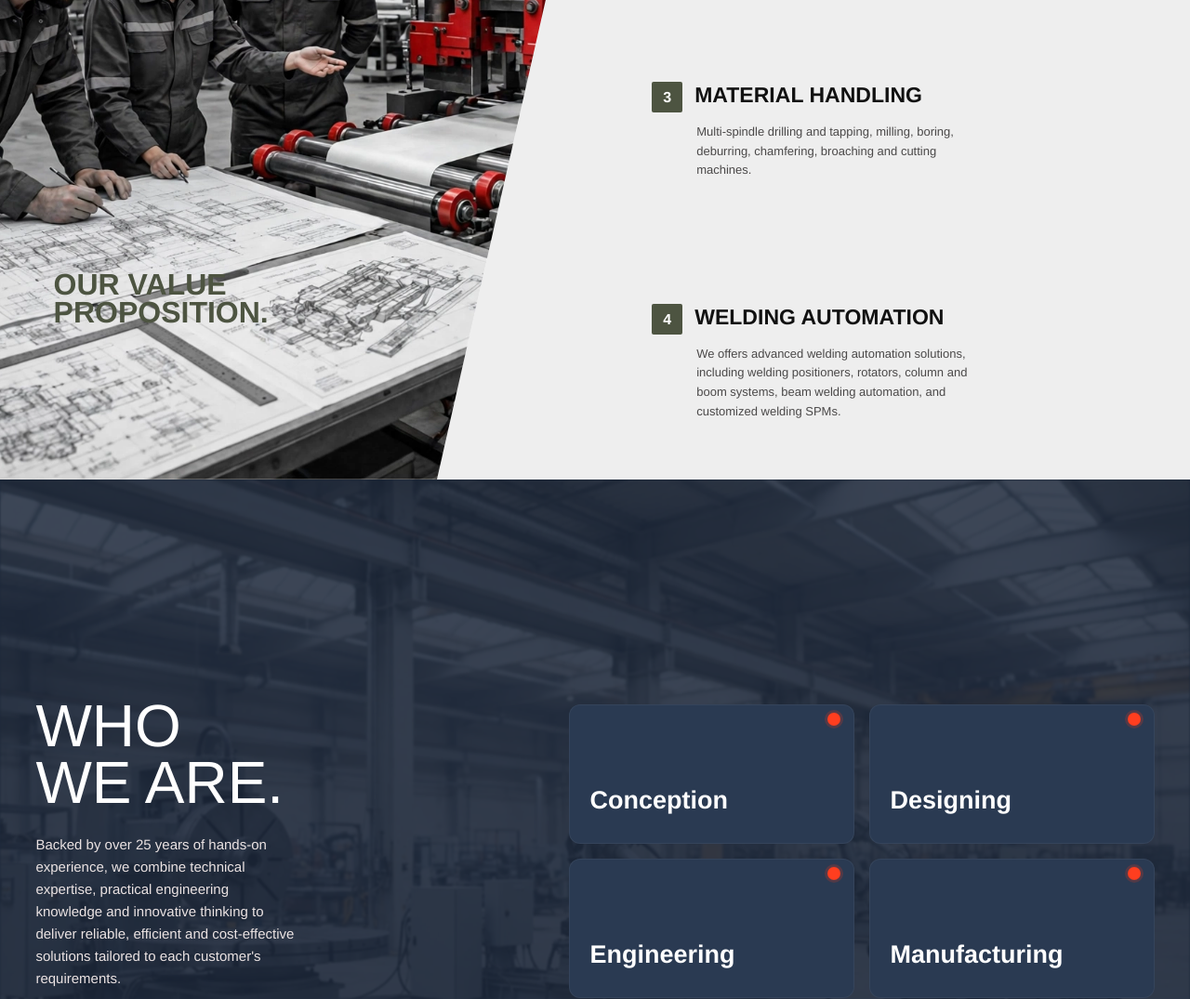
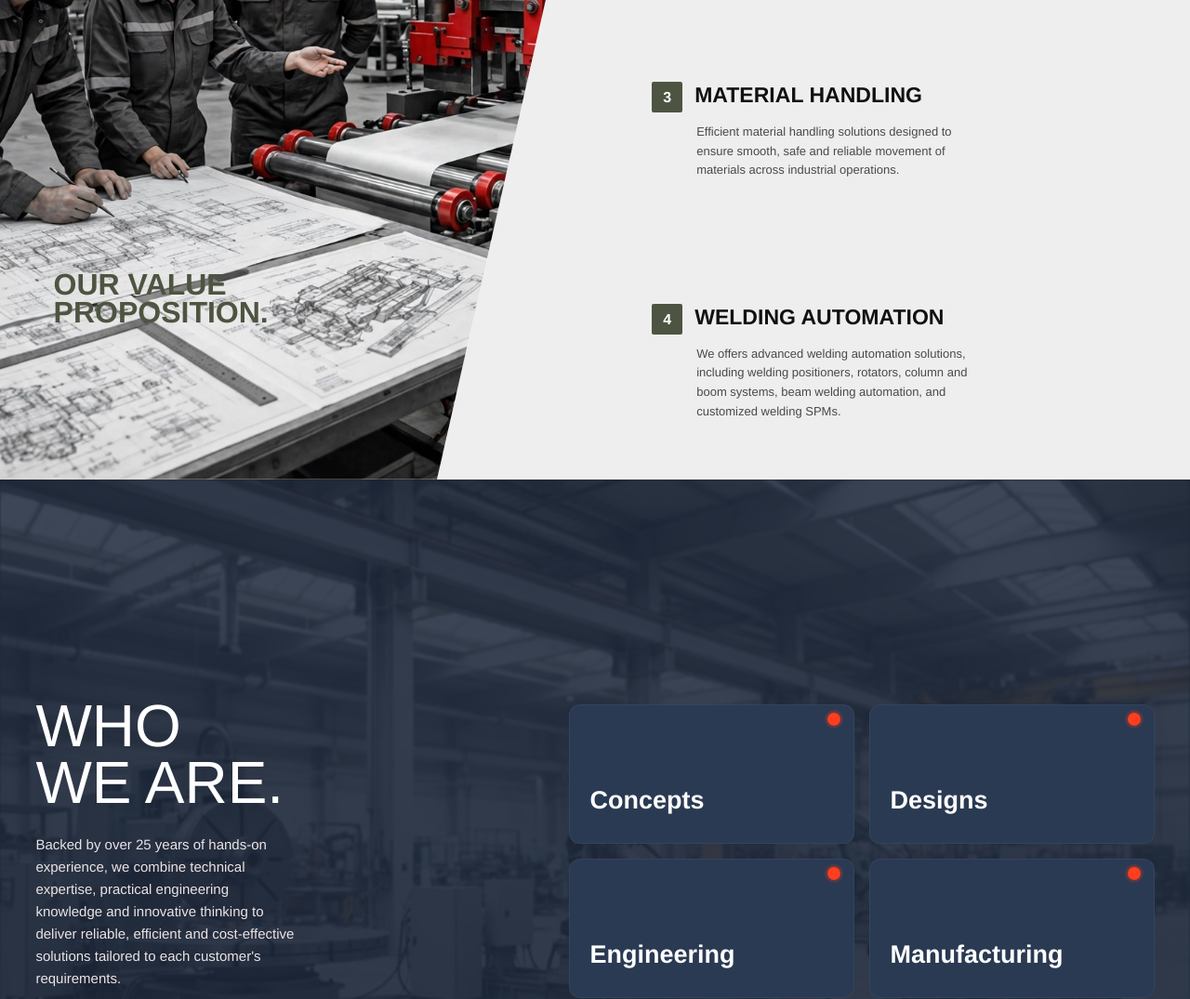
Before and after one commit to syed267/Technohub, a plain HTML site: page index.html in a window 1280 px wide. Shown: the part 1260-2335 px from the top of the page at 93% size. Drawn offline with nearby package versions, Linux system fonts and the light colour scheme.

Commit message:
Update index.html

```diff
--- a/index.html
+++ b/index.html
@@ -90,7 +90,7 @@
   <div class="value-prop-item">
     <div class="value-prop-num">3</div>
     <h3>Material Handling</h3>
-    <p>Multi-spindle drilling and tapping, milling, boring, deburring, chamfering, broaching and cutting machines.</p>
+    <p>Efficient material handling solutions designed to ensure smooth, safe and reliable movement of materials across industrial operations.</p>
   </div>
    <div class="value-prop-item">
     <div class="value-prop-num">4</div>
@@ -110,11 +110,11 @@
     <div class="who-right">
       <div class="who-card">
         <span class="dot"></span>
-        <h2>Conception</h2>
+        <h2>Concepts</h2>
       </div>
       <div class="who-card black">
         <span class="dot"></span>
-        <h2>Designing</h2>
+        <h2>Designs</h2>
       </div>
       <div class="who-card">
       <span class="dot"></span>
```
